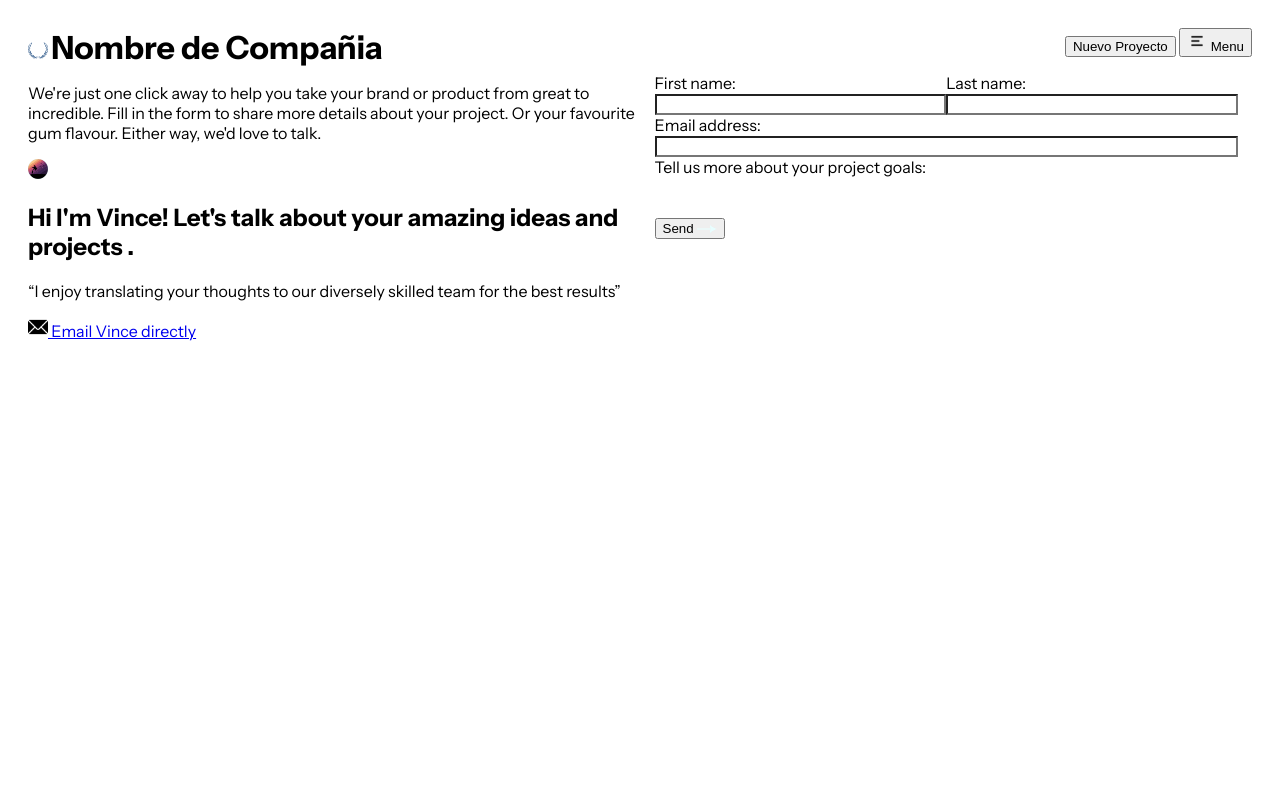
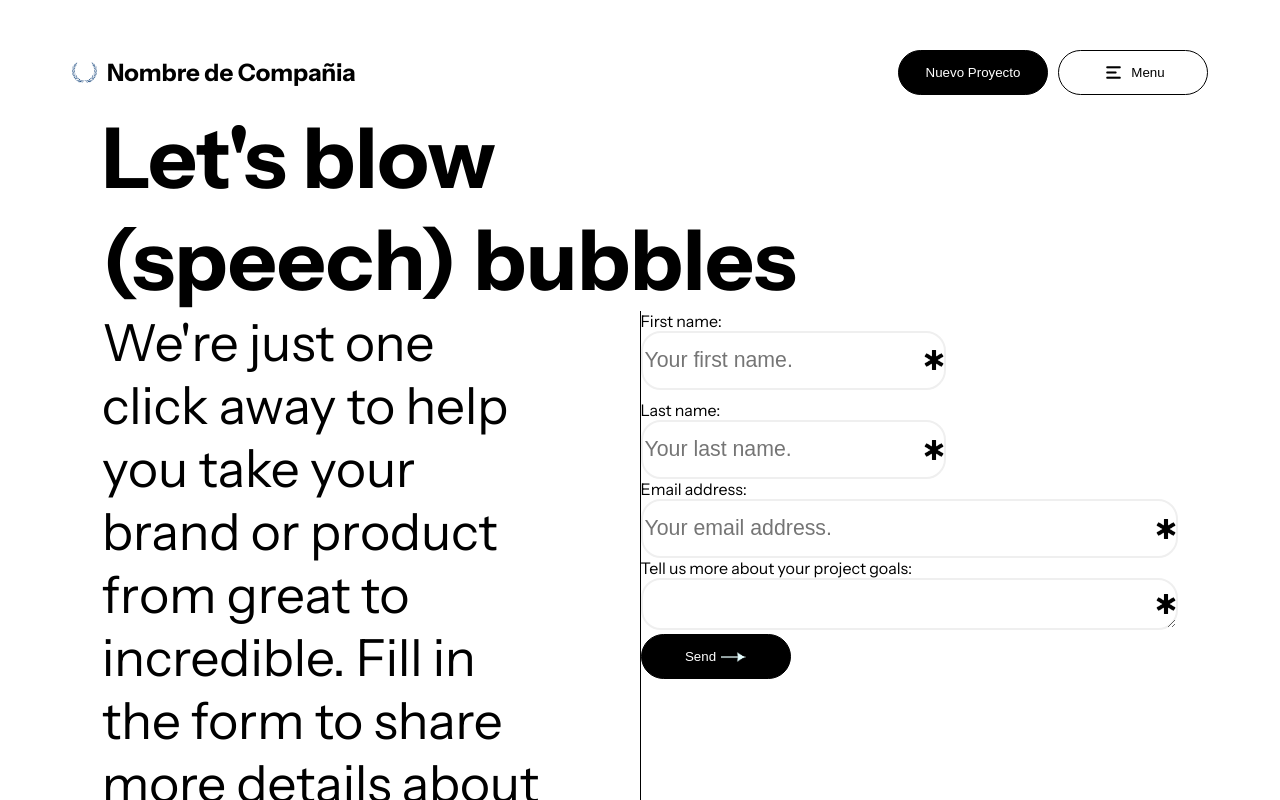
Before and after one commit to RomeroIsHere/PHPFirstForm, a plain HTML site: page YummyGum/index.html in a window 1280 px wide. Shown: the top 800 px of the page. Drawn offline with Linux system fonts and the light colour scheme.

Commit message:
Most of the Desktop Progress

```diff
--- a/YummyGum/index.html
+++ b/YummyGum/index.html
@@ -13,23 +13,31 @@
     <link href="https://fonts.googleapis.com/css2?family=Instrument+Sans:ital,wght@0,400..700;1,400..700&display=swap" rel="stylesheet">
 </head>
 <body>
-    <header>
-        <div>
+    <nav class="top-of-page">
+        <div class="contact-area">
             <img src="resources/Logo.png" alt="Logo de La compañia">
             <h1>Nombre de Compañia</h1>
         </div>
-        <div>
-            <button>
+        <div class="contact-area">
+            <button class="button black">
                 Nuevo Proyecto
             </button>
-            <button>
+            <button class="button white">
                 <img src="resources/FriesMenu.png" alt="Simbolo de Menu">
                 Menu
             </button>
         </div>
+    </nav>
+    <article class="main-layout-grid">
+        <header class="titular">
+            <h1>
+                Let's blow
+                <br>
+                (speech) bubbles
+            </h1>
         </header>
         <section class="left">
-        <p>
+            <p class="flavour-text">
                 We're just one click away to help you take your brand or product from great to incredible. Fill in the form to share more details about your project. Or your favourite gum flavour. Either way, we'd love to talk.
             </p>
             <section>
@@ -40,7 +48,7 @@
                 <p>
                     “I enjoy translating your thoughts to our diversely skilled team for the best results”
                 </p>
-            <a href="mailto:vincent@example.com">
+                <a href="mailto:vincent@example.com" class="contact-area">
                     <img src="resources/mail.png" alt="Simbolo de correo Electronico">
                     Email Vince directly
                 </a>
@@ -48,42 +56,41 @@
         </section>
         <div class="vertical-line"></div>
         <form action="" method="post" class="right">
-        <fieldset class="border-none">
+            <div class="name-input">
                 <div>
                     <label for="First">First name:</label>
                     <br>
-                <input type="text" name="First" id="First" required>
+                    <input type="text" class="custom-text-input" name="First" id="First" placeholder="Your first name." required>
                     <br>
                 </div>
                 <div>
                     <label for="Last">Last name:</label>
                     <br>
-                <input type="text" name="Last" id="Last" required>
+                    <input type="text" class="custom-text-input" name="Last" id="Last" placeholder="Your last name." required>
                     <br>
                 </div>
-            <div class="grid-full-row">
+            </div>
+            <div>
                 <label for="Email">Email address:</label>
                 <br>
-                <input type="text" name="Email" id="Email" required>
+                <input type="email" class="custom-text-input" name="Email" id="Email" placeholder="Your email address." required>
                 <br>
             </div>
-            <div class="grid-full-row">
+            <div>
                 <label for="Idea">Tell us more about your project goals:</label>
                 <br>
-                <div contentEditable="true">
-
-                </div>
+                <textarea name="Idea" class="custom-text-input" id="Idea" required></textarea>
 
 
                 <br>
             </div>
             <div>
-                <button type="submit">
+                <button type="submit" class="button black">
                     Send
                     <img src="resources/SendArrow.png" alt="Flecha de envio">
                 </button>
             </div>
-        </fieldset>
         </form>
+    </article>
 </body>
 </html>
--- a/YummyGum/styles/style.css
+++ b/YummyGum/styles/style.css
@@ -1,56 +1,126 @@
 * {
     box-sizing: border-box;
+    color: #000000;
 }
 body{
     /* Usa Instrument Sans, O Alternativamente Tahoma, Verdana o cualquier sans-serif, con ese orden en caso de falla*/
     font-family: "Instrument Sans", Tahoma, Verdana, sans-serif;
-    padding: 20px;
-    display: grid;
-    grid-template-columns: 1fr 1px 1fr;
+    padding: 30px 64px;
 }
 
-header{
-    grid-column: 1/4;
-
+.top-of-page{
     display: flex;
-    flex-wrap: nowrap;
+    flex-wrap: wrap;
     justify-content: space-between;
-}
-
-header *{
-    display: inline;
+    flex-direction: row;
 }
 
 img{
-    width: 20px;
+    width: 25px;
 }
 
+.main-layout-grid{
+    display: grid;
+    grid-template-columns: 1fr 1px 1fr;
+    grid-template-rows: 1fr 2fr;
+    margin: 0px 30px;/*140-94=76*/
+}
+
+.titular{
+    font-size:3.5em;
+    grid-column: 1/ span 3;
+    grid-row: 1/4;
+    margin: 0px;
+}
+
+.titular h1{
+    margin: 0px;
+}
 .left{
     display: flex;
     flex-direction: column;
-    justify-content: space-between;
+    justify-content: space-evenly;
+}
+
+.vertical-line{
+    border-left: 1px solid #000000;
+    /* This will need to be updated when switching to Vertical alignment */
 }
 
 .right{
+    max-width: 100%;
+    justify-self: center;
+    align-self: flex-start;
+}
 
+.flavour-text{
+    font-family: "Instrument Sans";
+    font-size: 3.2em;
+    margin-top: 0;
+       padding-right:100px;
 }
+
+.contact-area{
+    display: flex;
+    text-decoration: none;
+    align-items: center;
+    gap: 10px;
+}
+
+
 
 .border-none{
     border: none;
-    display: grid;
-    grid-template-columns: 1fr 1fr;
 }
 
-.grid-full-row{
-    grid-column: 1/span 9;
+.input-grid{
+    display: flex;
+    gap: 20px;
+    flex-flow: column wrap;
 }
 
-input{
-    width: 100%;
+.name-input{
+    display: flex;
+    flex-flow: row wrap;
+    justify-content: space-between;
+    gap: 10px;
 }
 
-input:required{
+.custom-text-input{
+    width: 100%;
+    max-width: 800px;
+    height: 5ch;
+    border-radius: 20px;
+    border: 2px solid #efefef;
     padding-right: 25px;
-    background: url("../resources/Asterisk.png") no-repeat right;
+    background: url("./resources/Asterisk.png") no-repeat right;
     background-size: 20px;
+    font-size: 2ch;
 }
+
+.button{
+    width: 150px;
+    height: 45px;
+    border: 1px solid #000000;
+    border-radius: 25px;
+    display: flex;
+    align-items: center;
+    justify-content: center;
+    gap: 5px;
+}
+
+.black{
+    background-color: #000000;
+    color: #fffFFF;
+}
+
+.white{
+    background-color: #fffFFF;
+    color: #000000;
+}
+
+@media (max-width:800px) {
+    body{
+        background-color: aqua;
+    }
+}
```
Also changed, not shown: YummyGum/Reporte10FlexYGrid.md (added, +9 -0 lines). Lines whose indentation alone changed are shown as unchanged.
